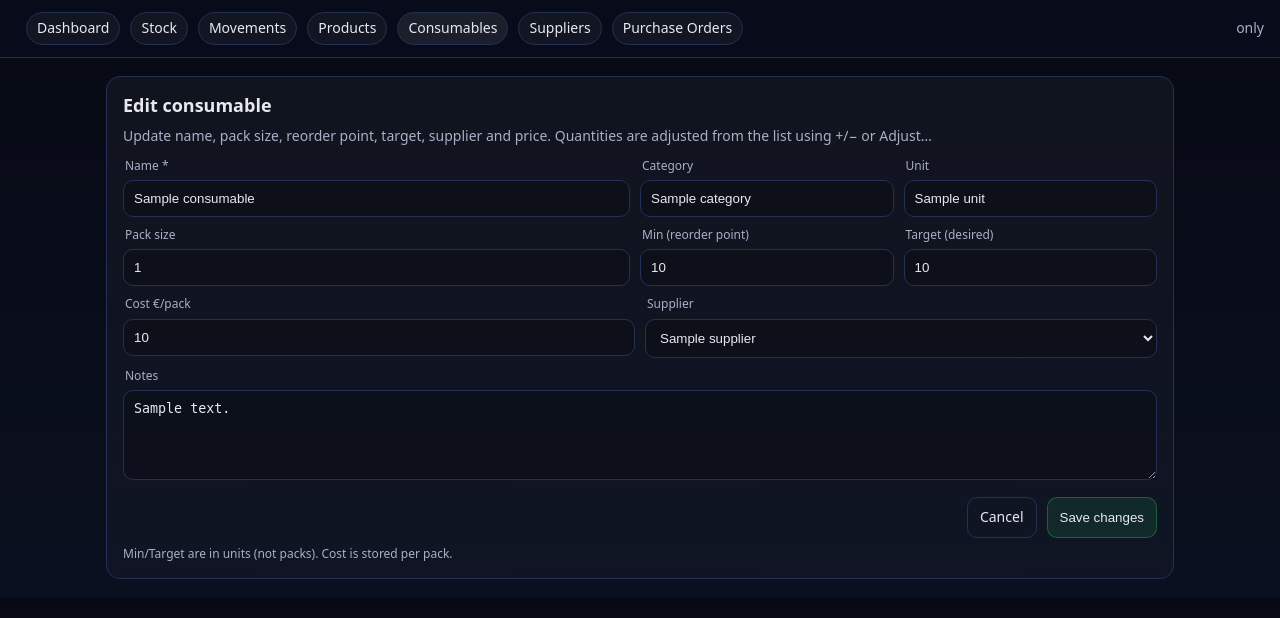
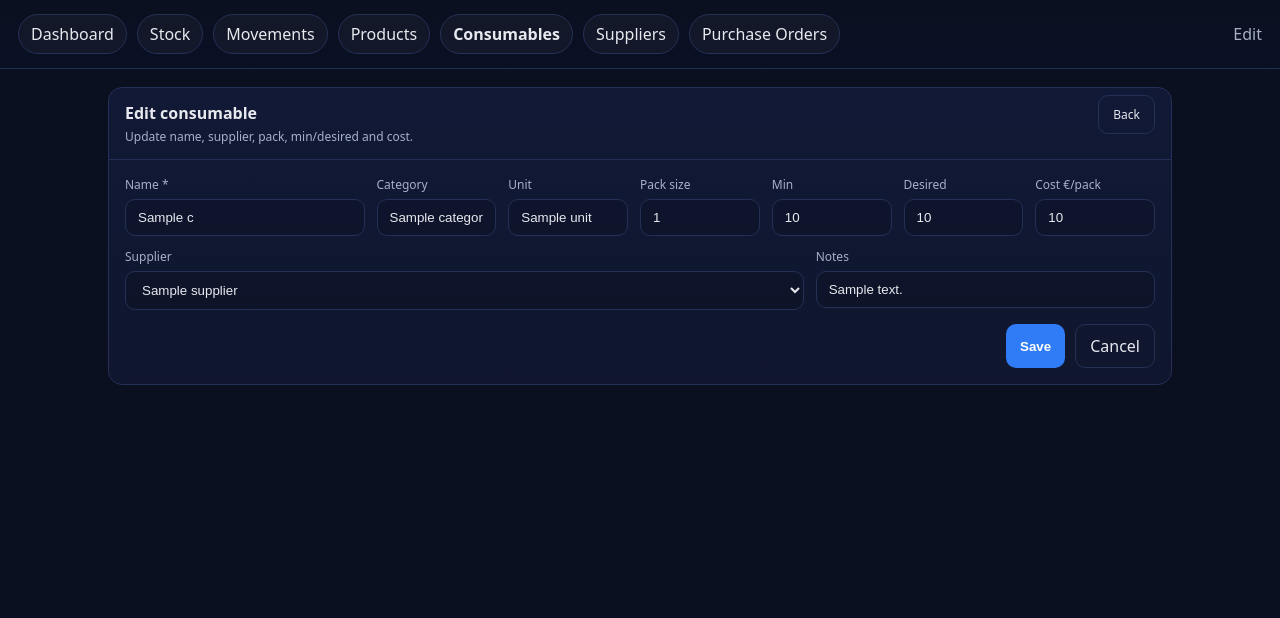
Before and after one commit to cfragoulis-design/Warehouse, a FastAPI app: template app/templates/consumable_edit.html in a window 1280 px wide. Shown: the top 618 px of the page. Run offline with FastAPI, Linux system fonts and the light colour scheme; the template is opened without the code that fills it: most values are stand-ins (such as "Sample title", 1, 10 or a date in 2020); parts of the project's set-up code (start-up, migrations or seed data) failed here and were passed over.

Commit message:
Add files via upload

```diff
--- a/app/templates/consumable_edit.html
+++ b/app/templates/consumable_edit.html
@@ -3,124 +3,120 @@
 <head>
   <meta charset="utf-8" />
   <meta name="viewport" content="width=device-width, initial-scale=1" />
-  <title>Edit Consumable</title>
+  <title>Edit consumable</title>
 
   <link rel="stylesheet" href="/static/datetime.css" />
   <script src="/static/js/datetime.js" defer></script>
 
   <style>
-  :root{--bg:#0b1020;--panel:#111936;--panel2:#0f162d;--line:#243055;--text:#e7e9ee;--muted:#a7b0c7;--green:#22c55e;--red:#ef4444;--amber:#f59e0b;}
+    :root{--bg:#0b1020;--panel:#111936;--panel2:#0f162d;--line:#243055;--text:#e7e9ee;--muted:#a7b0c7;--blue:#2f7cf6;--red:#ef4444;}
     *{box-sizing:border-box}
-  body{margin:0;background:linear-gradient(180deg,#070a14, var(--bg)); color:var(--text); font:14px/1.35 system-ui, -apple-system, Segoe UI, Roboto, Helvetica, Arial}
-  a{color:inherit}
-  .topbar{display:flex;align-items:center;gap:10px;padding:12px 16px;border-bottom:1px solid var(--line);background:rgba(10,14,28,.75);position:sticky;top:0;backdrop-filter: blur(8px);z-index:5}
+    body{margin:0;font-family:system-ui,-apple-system,Segoe UI,Roboto,Arial;background:var(--bg);color:var(--text);}
+    a{color:inherit;text-decoration:none}
+    .top{display:flex;gap:10px;align-items:center;justify-content:space-between;padding:14px 18px;border-bottom:1px solid var(--line);background:linear-gradient(180deg,#0b1020,#0a1024);}
     .nav{display:flex;gap:10px;flex-wrap:wrap}
-  .pill{display:inline-flex;align-items:center;gap:8px;padding:6px 10px;border:1px solid var(--line);border-radius:999px;background:rgba(255,255,255,.04);text-decoration:none}
-  .pill.active{background:rgba(255,255,255,.08)}
-  .wrap{max-width:1100px;margin:18px auto;padding:0 16px}
-  .panel{background:linear-gradient(180deg, rgba(255,255,255,.04), rgba(255,255,255,.02)); border:1px solid var(--line);border-radius:14px;padding:16px}
-  h1{font-size:18px;margin:0 0 10px 0}
+    .pill{padding:8px 12px;border:1px solid var(--line);border-radius:999px;background:rgba(255,255,255,.03)}
+    .wrap{max-width:1100px;margin:18px auto;padding:0 18px}
+    .card{background:linear-gradient(180deg,var(--panel),var(--panel2));border:1px solid var(--line);border-radius:14px;overflow:hidden}
+    .card-h{padding:14px 16px;border-bottom:1px solid var(--line);display:flex;align-items:flex-start;justify-content:space-between;gap:12px}
+    .card-h h2{margin:0;font-size:16px}
+    .sub{color:var(--muted);font-size:12px;margin-top:4px}
+    .card-b{padding:16px}
+    label{display:block;font-size:12px;color:var(--muted);margin:0 0 6px}
+    input,select,textarea{width:100%;padding:10px 12px;border-radius:10px;border:1px solid var(--line);background:rgba(0,0,0,.15);color:var(--text);outline:none}
+    textarea{min-height:90px;resize:vertical}
+    .grid{display:grid;grid-template-columns:2fr 1fr 1fr 1fr 1fr 1fr 1fr;gap:12px;align-items:end}
+    .grid2{display:grid;grid-template-columns:2fr 1fr;gap:12px;margin-top:12px}
+    .btn{background:var(--blue);border:none;color:white;padding:10px 14px;border-radius:10px;cursor:pointer;font-weight:700}
+    .btn2{background:transparent;border:1px solid var(--line);color:var(--text);padding:10px 14px;border-radius:10px;cursor:pointer}
+    .row{display:flex;gap:10px;justify-content:flex-end;margin-top:14px}
     .muted{color:var(--muted)}
-  .grid{display:grid;grid-template-columns:2fr 1fr 1fr;gap:10px}
-  .grid2{display:grid;grid-template-columns:1fr 1fr;gap:10px}
-  label{display:block;font-size:12px;color:var(--muted);margin:0 0 6px 2px}
-  input, select, textarea{width:100%;padding:10px 10px;border-radius:10px;border:1px solid var(--line);background:rgba(0,0,0,.22);color:var(--text);outline:none}
-  textarea{min-height:90px;resize:vertical}
-  .actions{display:flex;gap:10px;justify-content:flex-end;margin-top:12px;flex-wrap:wrap}
-  .btn{border:1px solid var(--line);background:rgba(255,255,255,.06);color:var(--text);padding:10px 12px;border-radius:10px;cursor:pointer;text-decoration:none;display:inline-flex;align-items:center;gap:8px}
-  .btn.primary{background:rgba(34,197,94,.12);border-color:rgba(34,197,94,.35)}
-  .btn.ghost{background:transparent}
-  .hint{font-size:12px;color:var(--muted);margin-top:8px}
-  @media (max-width: 820px){
-    .grid{grid-template-columns:1fr}
+    @media (max-width: 980px){
+      .grid{grid-template-columns:1fr 1fr}
       .grid2{grid-template-columns:1fr}
     }
   </style>
 </head>
-
 <body>
-  <div class="topbar">
-    <div id="app-datetime" class="muted"></div>
+  <div class="top">
     <div class="nav">
       <a class="pill" href="/dashboard">Dashboard</a>
       <a class="pill" href="/stock">Stock</a>
       <a class="pill" href="/movements">Movements</a>
       <a class="pill" href="/products">Products</a>
-      <a class="pill active" href="/consumables">Consumables</a>
+      <a class="pill" href="/consumables"><b>Consumables</b></a>
       <a class="pill" href="/suppliers">Suppliers</a>
       <a class="pill" href="/purchase-orders">Purchase Orders</a>
     </div>
-    <div style="margin-left:auto" class="muted">{{ user.role|upper }}{% if user.role!='admin' %} only{% endif %}</div>
+    <div class="right">
+      <span class="muted">Edit</span>
+    </div>
   </div>
 
   <div class="wrap">
-    <div class="panel">
-      <h1>Edit consumable</h1>
-      <div class="muted" style="margin-bottom:12px">
-        Update name, pack size, reorder point, target, supplier and price. Quantities are adjusted from the list using +/− or Adjust…
+    <div class="card">
+      <div class="card-h">
+        <div>
+          <h2>Edit consumable</h2>
+          <div class="sub">Update name, supplier, pack, min/desired and cost.</div>
         </div>
-
-      <form method="post" action="/consumables/edit">
-        <input type="hidden" name="id" value="{{ consumable.id }}" />
-
+        <div class="sub"><a class="btn2" href="/consumables">Back</a></div>
+      </div>
+      <div class="card-b">
+        <form method="post" action="/consumables/{{ c.id }}/edit">
           <div class="grid">
             <div>
               <label>Name *</label>
-            <input name="name" required value="{{ consumable.name }}" />
+              <input name="name" value="{{ c.name }}" required />
             </div>
             <div>
               <label>Category</label>
-            <input name="category" value="{{ consumable.category or '' }}" />
+              <input name="category" value="{{ c.category or '' }}" />
             </div>
             <div>
               <label>Unit</label>
-            <input name="unit" value="{{ consumable.unit or '' }}" placeholder="e.g. pcs / box" />
+              <input name="unit" value="{{ c.unit or '' }}" />
+            </div>
+            <div>
+              <label>Pack size</label>
+              <input name="pack_size" type="number" step="1" min="1" value="{{ c.pack_size or 1 }}" />
+            </div>
+            <div>
+              <label>Min</label>
+              <input name="min_qty" type="number" step="1" min="0" value="{{ c.min_qty or 0 }}" />
+            </div>
+            <div>
+              <label>Desired</label>
+              <input name="desired_qty" type="number" step="1" min="0" value="{{ c.desired_qty or 0 }}" />
+            </div>
+            <div>
+              <label>Cost €/pack</label>
+              <input name="cost_per_pack" type="number" step="0.01" min="0" value="{{ c.cost_per_pack if c.cost_per_pack is defined else 0 }}" />
             </div>
           </div>
 
-        <div class="grid" style="margin-top:10px">
-          <div>
-            <label>Pack size</label>
-            <input name="pack_size" value="{{ consumable.pack_size }}" />
-          </div>
-          <div>
-            <label>Min (reorder point)</label>
-            <input name="min_qty" value="{{ consumable.min_qty }}" />
-          </div>
-          <div>
-            <label>Target (desired)</label>
-            <input name="desired_qty" value="{{ consumable.desired_qty }}" />
-          </div>
-        </div>
-
-        <div class="grid2" style="margin-top:10px">
-          <div>
-            <label>Cost €/pack</label>
-            <input name="cost_per_pack" value="{{ consumable.cost_per_pack if consumable.cost_per_pack is defined else '' }}" placeholder="e.g. 12.50" />
-          </div>
+          <div class="grid2">
             <div>
               <label>Supplier</label>
               <select name="supplier_id">
                 <option value="">—</option>
-              {% for s in suppliers %}
-                <option value="{{ s.id }}" {% if consumable.supplier_id == s.id %}selected{% endif %}>{{ s.name }}</option>
+                {% for s in suppliers_list %}
+                  <option value="{{ s.id }}" {% if c.supplier_id == s.id %}selected{% endif %}>{{ s.name }}</option>
                 {% endfor %}
               </select>
             </div>
+            <div>
+              <label>Notes</label>
+              <input name="notes" value="{{ c.notes or '' }}" />
+            </div>
           </div>
 
-        <div style="margin-top:10px">
-          <label>Notes</label>
-          <textarea name="notes">{{ consumable.notes or '' }}</textarea>
+          <div class="row">
+            <button class="btn" type="submit">Save</button>
+            <a class="btn2" href="/consumables">Cancel</a>
           </div>
-
-        <div class="actions">
-          <a class="btn ghost" href="/consumables">Cancel</a>
-          <button class="btn primary" type="submit">Save changes</button>
+        </form>
       </div>
-
-        <div class="hint">Min/Target are in units (not packs). Cost is stored per pack.</div>
-      </form>
     </div>
   </div>
 </body>
```
Also changed, not shown: app/templates/consumables_list.html (+26 -12 lines). Lines whose indentation alone changed are shown as unchanged.
